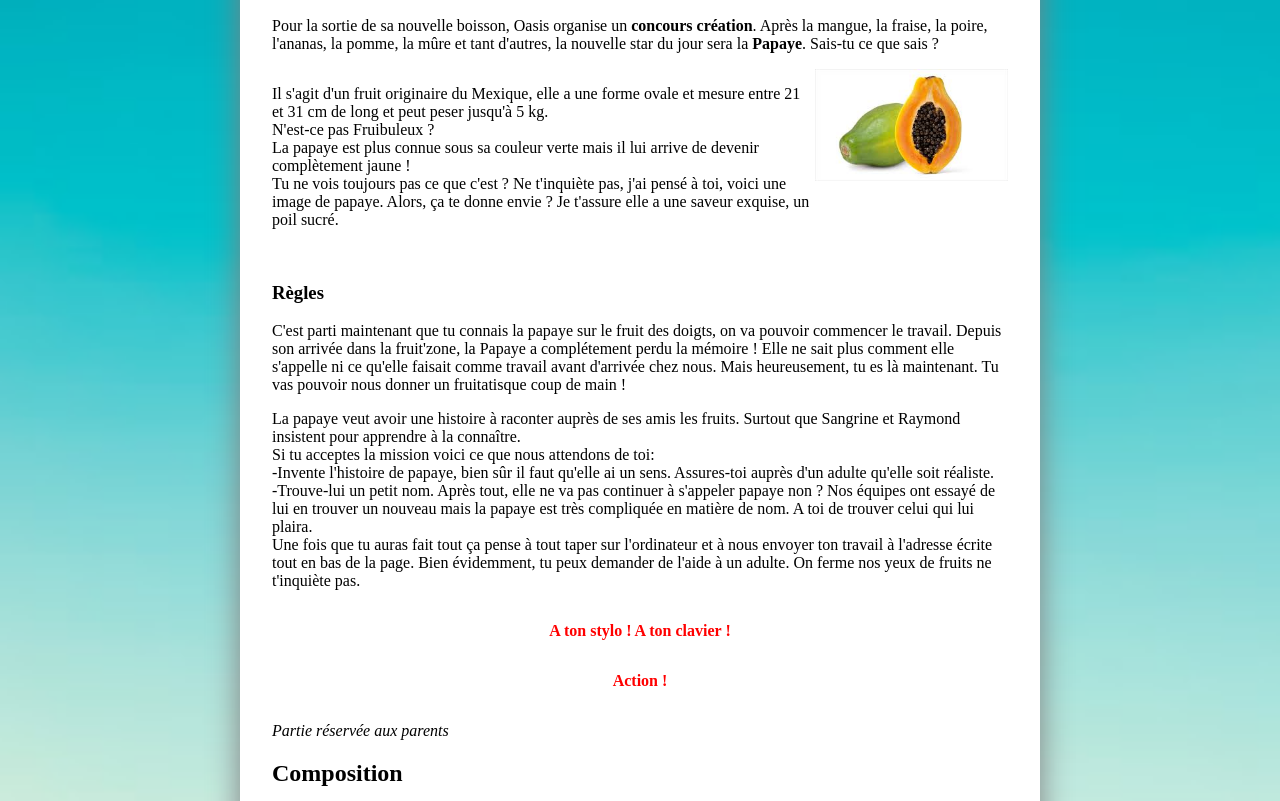
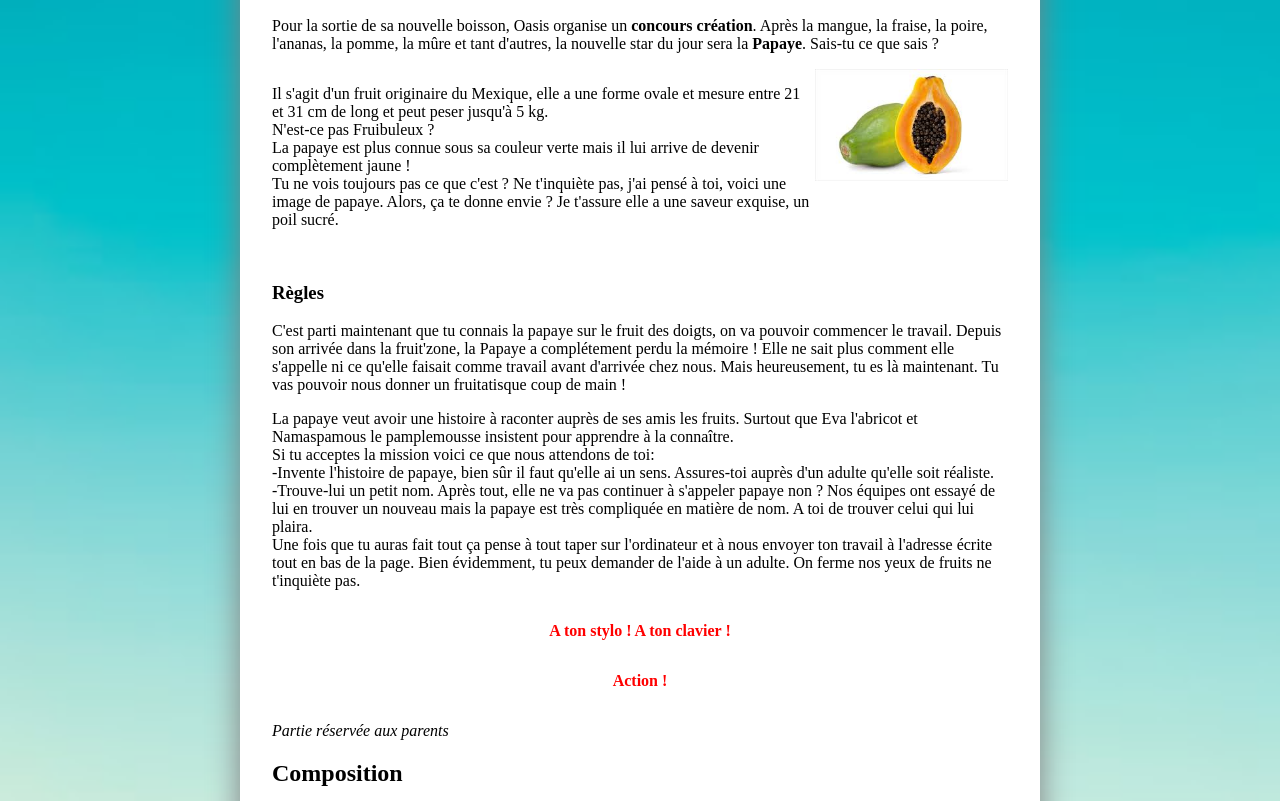
Before and after one commit to Cosmos248/cosmos248.github.io, a plain HTML site: page index.html in a window 1280 px wide. Shown: the part 296-1097 px from the top of the page. Drawn offline with Linux system fonts and the light colour scheme.

Commit message:
Add files via upload

```diff
--- a/index.html
+++ b/index.html
@@ -60,7 +60,7 @@
       </p>
       <p>
         La papaye veut avoir une histoire à raconter auprès de ses amis les
-        fruits. Surtout que Sangrine et Raymond insistent pour apprendre à la
+        fruits. Surtout que Eva l'abricot et Namaspamous le pamplemousse insistent pour apprendre à la
         connaître. <br />
         Si tu acceptes la mission voici ce que nous attendons de toi:<br />
         -Invente l'histoire de papaye, bien sûr il faut qu'elle ai un sens.
```
